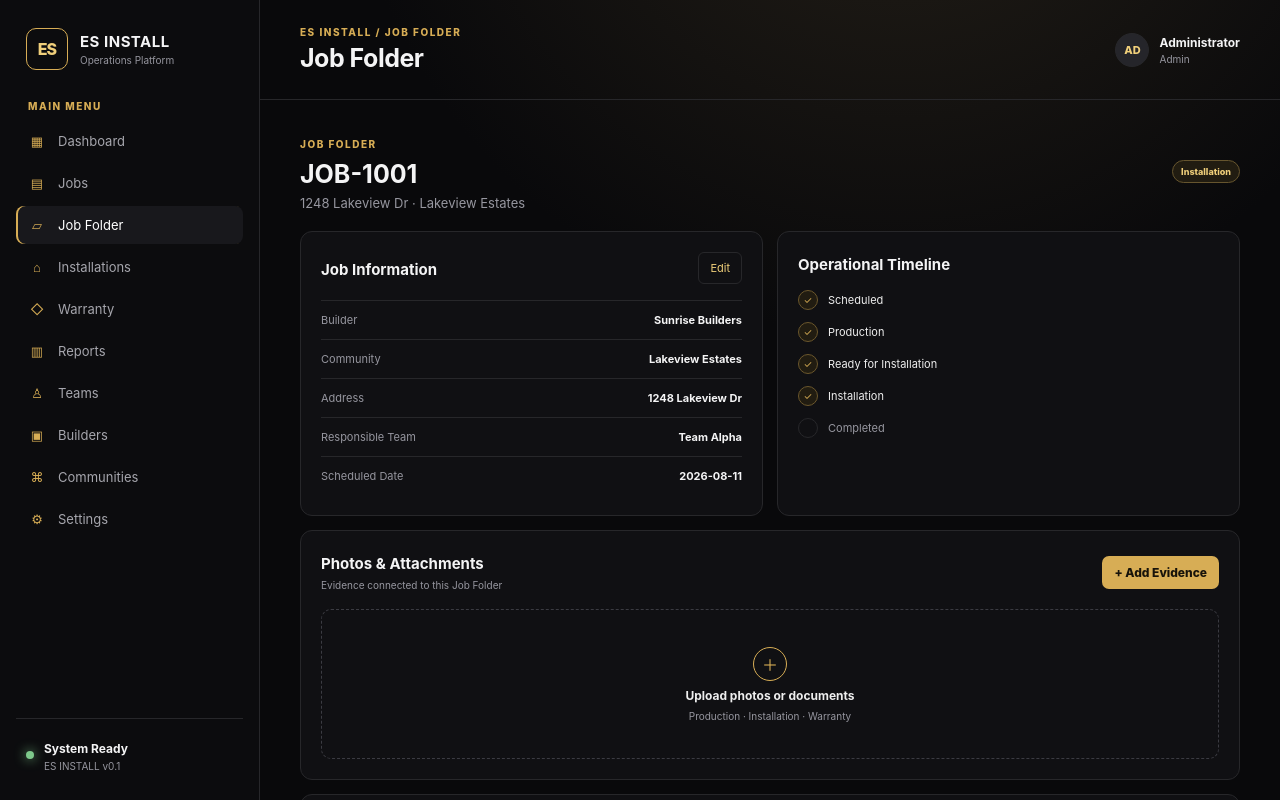
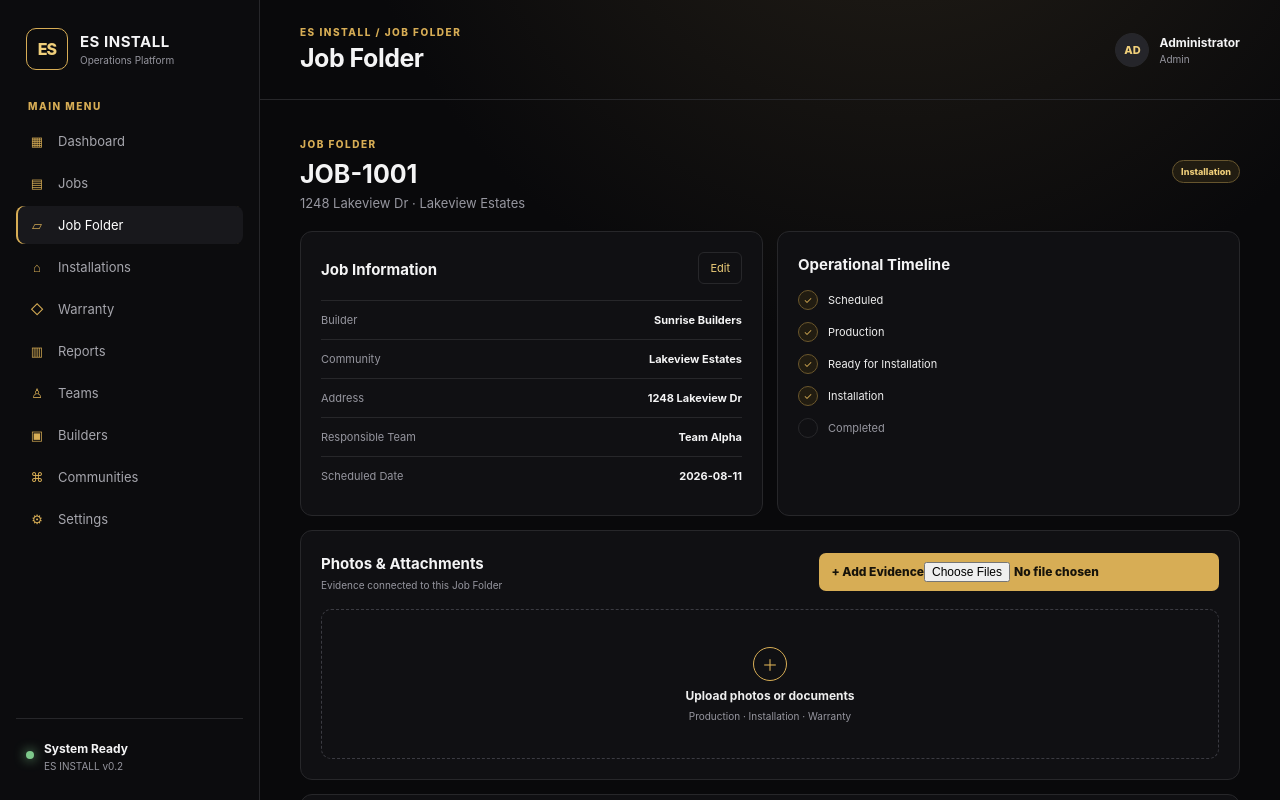
Before and after one commit to Esinstall2026/Esinstall-, a React (Vite) app: page / in a window 1280 px wide. Both pictures are taken after a click on the button "Open latest Job". Shown: the top 800 px of the page. Built offline with nearby package versions, Linux system fonts and the light colour scheme.

Commit message:
feat: make job folder editing and evidence functional

```diff
--- a/src/App.tsx
+++ b/src/App.tsx
@@ -1,6 +1,6 @@
-import { useMemo, useState } from "react";
-import { builders, communities, jobs, teams } from "./data";
-import { Job, Page } from "./types";
+import { ChangeEvent, useMemo, useState } from "react";
+import { builders, communities, jobs as seedJobs, teams } from "./data";
+import { Job, JobStatus, Page } from "./types";
 
 const nav: { label: Page; icon: string }[] = [
   { label: "Dashboard", icon: "▦" },
@@ -15,317 +15,134 @@ const nav: { label: Page; icon: string }[] = [
   { label: "Settings", icon: "⚙" }
 ];
 
+const statuses: JobStatus[] = ["Scheduled", "Production", "Ready for Installation", "Installation", "Completed", "Warranty"];
+
 function App() {
   const [page, setPage] = useState<Page>("Dashboard");
-  const [selectedJob, setSelectedJob] = useState<Job | null>(jobs[0]);
+  const [jobList, setJobList] = useState<Job[]>(() => loadJobs());
+  const [selectedJobId, setSelectedJobId] = useState<string>(jobList[0]?.id ?? "");
   const [search, setSearch] = useState("");
 
+  const selectedJob = jobList.find((job) => job.id === selectedJobId) ?? null;
   const filteredJobs = useMemo(
-    () =>
-      jobs.filter((job) =>
-        `${job.id} ${job.address} ${job.builder} ${job.community}`
-          .toLowerCase()
-          .includes(search.toLowerCase())
-      ),
-    [search]
+    () => jobList.filter((job) => `${job.id} ${job.address} ${job.builder} ${job.community}`.toLowerCase().includes(search.toLowerCase())),
+    [jobList, search]
   );
 
   const openJob = (job: Job) => {
-    setSelectedJob(job);
+    setSelectedJobId(job.id);
     setPage("Job Folder");
+  };
+
+  const updateJob = (updated: Job) => {
+    const next = jobList.map((job) => (job.id === updated.id ? updated : job));
+    setJobList(next);
+    saveJobs(next);
   };
 
   return (
     <div className="app-shell">
       <aside className="sidebar">
-        <div className="brand">
-          <div className="brand-mark">ES</div>
-          <div>
-            <strong>ES INSTALL</strong>
-            <span>Operations Platform</span>
-          </div>
-        </div>
-
+        <div className="brand"><div className="brand-mark">ES</div><div><strong>ES INSTALL</strong><span>Operations Platform</span></div></div>
         <div className="nav-title">MAIN MENU</div>
-        <nav>
-          {nav.map((item) => (
-            <button
-              key={item.label}
-              className={`nav-item ${page === item.label ? "active" : ""}`}
-              onClick={() => setPage(item.label)}
-            >
-              <span className="nav-icon">{item.icon}</span>
-              {item.label}
-            </button>
-          ))}
-        </nav>
-
-        <div className="sidebar-footer">
-          <div className="status-dot" />
-          <div>
-            <strong>System Ready</strong>
-            <span>ES INSTALL v0.1</span>
-          </div>
-        </div>
+        <nav>{nav.map((item) => <button key={item.label} className={`nav-item ${page === item.label ? "active" : ""}`} onClick={() => setPage(item.label)}><span className="nav-icon">{item.icon}</span>{item.label}</button>)}</nav>
+        <div className="sidebar-footer"><div className="status-dot" /><div><strong>System Ready</strong><span>ES INSTALL v0.2</span></div></div>
       </aside>
 
       <main className="main">
-        <header className="topbar">
-          <div>
-            <div className="eyebrow">ES INSTALL / {page.toUpperCase()}</div>
-            <h1>{page}</h1>
-          </div>
-          <div className="top-actions">
-            <div className="user-chip">
-              <div className="avatar">AD</div>
-              <div>
-                <strong>Administrator</strong>
-                <span>Admin</span>
-              </div>
-            </div>
-          </div>
-        </header>
+        <header className="topbar"><div><div className="eyebrow">ES INSTALL / {page.toUpperCase()}</div><h1>{page}</h1></div><div className="top-actions"><div className="user-chip"><div className="avatar">AD</div><div><strong>Administrator</strong><span>Admin</span></div></div></div></header>
 
-        {page === "Dashboard" && (
-          <Dashboard onOpenJob={openJob} />
-        )}
-
-        {page === "Jobs" && (
-          <JobsPage jobs={filteredJobs} search={search} setSearch={setSearch} onOpenJob={openJob} />
-        )}
-
-        {page === "Job Folder" && selectedJob && (
-          <JobFolder job={selectedJob} />
-        )}
-
-        {page !== "Dashboard" && page !== "Jobs" && page !== "Job Folder" && (
-          <ModulePlaceholder page={page} />
-        )}
+        {page === "Dashboard" && <Dashboard jobs={jobList} onOpenJob={openJob} />}
+        {page === "Jobs" && <JobsPage jobs={filteredJobs} search={search} setSearch={setSearch} onOpenJob={openJob} />}
+        {page === "Job Folder" && selectedJob && <JobFolder job={selectedJob} onSave={updateJob} />}
+        {page !== "Dashboard" && page !== "Jobs" && page !== "Job Folder" && <ModulePlaceholder page={page} />}
       </main>
     </div>
   );
 }
 
-function Dashboard({ onOpenJob }: { onOpenJob: (job: Job) => void }) {
-  const metrics = [
-    ["Jobs in Progress", "18", "+12%"],
-    ["Installations Today", "7", "+2"],
-    ["Open Warranties", "4", "-18%"],
-    ["Teams in Field", "6", "100%"]
-  ];
-
-  return (
-    <div className="content">
-      <section className="hero">
-        <div>
-          <span className="gold-label">OPERATIONS OVERVIEW</span>
-          <h2>Good morning, Administrator.</h2>
-          <p>Monitor jobs, production, installations and warranties from one place.</p>
-        </div>
-        <button className="primary" onClick={() => onOpenJob(jobs[0])}>Open latest Job</button>
-      </section>
-
-      <section className="metric-grid">
-        {metrics.map(([label, value, delta]) => (
-          <div className="metric-card" key={label}>
-            <span>{label}</span>
-            <div className="metric-value">{value}</div>
-            <small>{delta} this week</small>
-          </div>
-        ))}
-      </section>
-
-      <div className="two-column">
-        <section className="panel">
-          <div className="panel-head">
-            <div>
-              <span className="gold-label">OPERATIONS</span>
-              <h3>Active Jobs</h3>
-            </div>
-            <button className="ghost" onClick={() => window.scrollTo(0, 0)}>View all</button>
-          </div>
-          <div className="job-list">
-            {jobs.slice(0, 4).map((job) => (
-              <button className="job-row" key={job.id} onClick={() => onOpenJob(job)}>
-                <div className="job-code">{job.id}</div>
-                <div className="job-main">
-                  <strong>{job.address}</strong>
-                  <span>{job.builder} · {job.community}</span>
-                </div>
-                <Status status={job.status} />
-                <span className="arrow">→</span>
-              </button>
-            ))}
-          </div>
-        </section>
-
-        <section className="panel">
-          <div className="panel-head">
-            <div>
-              <span className="gold-label">WEEK</span>
-              <h3>Installation Agenda</h3>
-            </div>
-          </div>
-          <div className="agenda">
-            {["MON 11", "TUE 12", "WED 13", "THU 14", "FRI 15"].map((day, i) => (
-              <div className={`agenda-day ${i === 0 ? "today" : ""}`} key={day}>
-                <span>{day}</span>
-                <strong>{i === 0 ? "3" : i === 1 ? "4" : i === 2 ? "2" : "5"}</strong>
-                <small>installs</small>
-              </div>
-            ))}
-          </div>
-        </section>
-      </div>
+function Dashboard({ jobs, onOpenJob }: { jobs: Job[]; onOpenJob: (job: Job) => void }) {
+  const metrics = [["Jobs in Progress", "18", "+12%"], ["Installations Today", "7", "+2"], ["Open Warranties", "4", "-18%"], ["Teams in Field", "6", "100%"]];
+  return <div className="content">
+    <section className="hero"><div><span className="gold-label">OPERATIONS OVERVIEW</span><h2>Good morning, Administrator.</h2><p>Monitor jobs, production, installations and warranties from one place.</p></div><button className="primary" onClick={() => jobs[0] && onOpenJob(jobs[0])}>Open latest Job</button></section>
+    <section className="metric-grid">{metrics.map(([label, value, delta]) => <div className="metric-card" key={label}><span>{label}</span><div className="metric-value">{value}</div><small>{delta} this week</small></div>)}</section>
+    <div className="two-column">
+      <section className="panel"><div className="panel-head"><div><span className="gold-label">OPERATIONS</span><h3>Active Jobs</h3></div><button className="ghost" onClick={() => onOpenJob(jobs[0])}>View all</button></div><div className="job-list">{jobs.slice(0, 4).map((job) => <button className="job-row" key={job.id} onClick={() => onOpenJob(job)}><div className="job-code">{job.id}</div><div className="job-main"><strong>{job.address}</strong><span>{job.builder} · {job.community}</span></div><Status status={job.status} /><span className="arrow">→</span></button>)}</div></section>
+      <section className="panel"><div className="panel-head"><div><span className="gold-label">WEEK</span><h3>Installation Agenda</h3></div></div><div className="agenda">{["MON 11", "TUE 12", "WED 13", "THU 14", "FRI 15"].map((day, i) => <div className={`agenda-day ${i === 0 ? "today" : ""}`} key={day}><span>{day}</span><strong>{i === 0 ? "3" : i === 1 ? "4" : i === 2 ? "2" : "5"}</strong><small>installs</small></div>)}</div></section>
     </div>
-  );
+  </div>;
 }
 
-function JobsPage({
-  jobs,
-  search,
-  setSearch,
-  onOpenJob
-}: {
-  jobs: Job[];
-  search: string;
-  setSearch: (value: string) => void;
-  onOpenJob: (job: Job) => void;
-}) {
-  return (
-    <div className="content">
-      <section className="page-tools">
-        <div>
-          <span className="gold-label">JOB MANAGEMENT</span>
-          <h2>All Jobs</h2>
-        </div>
-        <button className="primary">+ New Job</button>
-      </section>
-
-      <div className="search-box">
-        <span>⌕</span>
-        <input value={search} onChange={(e) => setSearch(e.target.value)} placeholder="Search by job, address, builder or community..." />
-      </div>
-
-      <section className="panel table-panel">
-        <div className="table-head">
-          <span>JOB</span><span>LOCATION</span><span>BUILDER</span><span>TEAM</span><span>STATUS</span><span></span>
-        </div>
-        {jobs.map((job) => (
-          <button className="table-row" key={job.id} onClick={() => onOpenJob(job)}>
-            <strong>{job.id}</strong>
-            <span>{job.address}<small>{job.community}</small></span>
-            <span>{job.builder}</span>
-            <span>{job.team}</span>
-            <Status status={job.status} />
-            <span>→</span>
-          </button>
-        ))}
-      </section>
-    </div>
-  );
+function JobsPage({ jobs, search, setSearch, onOpenJob }: { jobs: Job[]; search: string; setSearch: (value: string) => void; onOpenJob: (job: Job) => void }) {
+  return <div className="content"><section className="page-tools"><div><span className="gold-label">JOB MANAGEMENT</span><h2>All Jobs</h2></div><button className="primary">+ New Job</button></section><div className="search-box"><span>⌕</span><input value={search} onChange={(e) => setSearch(e.target.value)} placeholder="Search by job, address, builder or community..." /></div><section className="panel table-panel"><div className="table-head"><span>JOB</span><span>LOCATION</span><span>BUILDER</span><span>TEAM</span><span>STATUS</span><span></span></div>{jobs.map((job) => <button className="table-row" key={job.id} onClick={() => onOpenJob(job)}><strong>{job.id}</strong><span>{job.address}<small>{job.community}</small></span><span>{job.builder}</span><span>{job.team}</span><Status status={job.status} /><span>→</span></button>)}</section></div>;
 }
 
-function JobFolder({ job }: { job: Job }) {
-  return (
-    <div className="content">
-      <section className="job-folder-head">
-        <div>
-          <span className="gold-label">JOB FOLDER</span>
-          <h2>{job.id}</h2>
-          <p>{job.address} · {job.community}</p>
-        </div>
-        <Status status={job.status} />
+function JobFolder({ job, onSave }: { job: Job; onSave: (job: Job) => void }) {
+  const [editing, setEditing] = useState(false);
+  const [draft, setDraft] = useState(job);
+  const [evidence, setEvidence] = useState<Evidence[]>(() => loadEvidence(job.id));
+
+  const beginEdit = () => { setDraft(job); setEditing(true); };
+  const save = () => { onSave(draft); setEditing(false); };
+  const cancel = () => { setDraft(job); setEditing(false); };
+
+  const addEvidence = (event: ChangeEvent<HTMLInputElement>) => {
+    const files = Array.from(event.target.files ?? []);
+    if (!files.length) return;
+    const next = [...evidence, ...files.map((file) => ({ name: file.name, type: file.type || "file", size: file.size, addedAt: new Date().toISOString() }))];
+    setEvidence(next);
+    saveEvidence(job.id, next);
+    event.target.value = "";
+  };
+
+  const removeEvidence = (name: string, addedAt: string) => {
+    const next = evidence.filter((item) => !(item.name === name && item.addedAt === addedAt));
+    setEvidence(next);
+    saveEvidence(job.id, next);
+  };
+
+  return <div className="content">
+    <section className="job-folder-head"><div><span className="gold-label">JOB FOLDER</span><h2>{job.id}</h2><p>{job.address} · {job.community}</p></div><Status status={job.status} /></section>
+    <div className="folder-grid">
+      <section className="panel"><div className="panel-head"><h3>Job Information</h3>{editing ? <div className="button-group"><button className="ghost" onClick={cancel}>Cancel</button><button className="primary small" onClick={save}>Save</button></div> : <button className="ghost" onClick={beginEdit}>Edit</button>}</div>
+        {editing ? <EditForm draft={draft} setDraft={setDraft} /> : <><Info label="Builder" value={job.builder} /><Info label="Community" value={job.community} /><Info label="Address" value={job.address} /><Info label="Responsible Team" value={job.team} /><Info label="Scheduled Date" value={job.date} /></>}
       </section>
-
-      <div className="folder-grid">
-        <section className="panel">
-          <div className="panel-head"><h3>Job Information</h3><button className="ghost">Edit</button></div>
-          <Info label="Builder" value={job.builder} />
-          <Info label="Community" value={job.community} />
-          <Info label="Address" value={job.address} />
-          <Info label="Responsible Team" value={job.team} />
-          <Info label="Scheduled Date" value={job.date} />
-        </section>
-
-        <section className="panel">
-          <div className="panel-head"><h3>Operational Timeline</h3></div>
-          <Timeline current={job.status} />
-        </section>
-
-        <section className="panel full">
-          <div className="panel-head">
-            <div><h3>Photos & Attachments</h3><span className="muted">Evidence connected to this Job Folder</span></div>
-            <button className="primary small">+ Add Evidence</button>
-          </div>
-          <div className="upload-zone">
-            <div className="upload-icon">＋</div>
-            <strong>Upload photos or documents</strong>
-            <span>Production · Installation · Warranty</span>
-          </div>
-        </section>
-
-        <section className="panel full">
-          <div className="panel-head"><h3>Activity History</h3></div>
-          <div className="history">
-            <History time="Today · 09:42" title="Installation status updated" detail={`Status changed to ${job.status}`} />
-            <History time="Yesterday · 16:18" title="Team assigned" detail={`${job.team} assigned to this Job`} />
-            <History time="Aug 08 · 11:05" title="Job created" detail="Job folder initialized" />
-          </div>
-        </section>
-      </div>
+      <section className="panel"><div className="panel-head"><h3>Operational Timeline</h3></div><Timeline current={job.status} /></section>
+      <section className="panel full"><div className="panel-head"><div><h3>Photos & Attachments</h3><span className="muted">Evidence connected to this Job Folder</span></div><label className="primary small upload-button">+ Add Evidence<input type="file" multiple accept="image/*,.pdf,.doc,.docx" onChange={addEvidence} /></label></div>
+        {evidence.length === 0 ? <div className="upload-zone"><div className="upload-icon">＋</div><strong>Upload photos or documents</strong><span>Production · Installation · Warranty</span></div> : <div className="evidence-list">{evidence.map((item) => <div className="evidence-row" key={`${item.name}-${item.addedAt}`}><div className="evidence-icon">{item.type.startsWith("image/") ? "▧" : "▤"}</div><div><strong>{item.name}</strong><small>{formatBytes(item.size)} · {new Date(item.addedAt).toLocaleString()}</small></div><button className="ghost danger" onClick={() => removeEvidence(item.name, item.addedAt)}>Remove</button></div>)}</div>}
+      </section>
+      <section className="panel full"><div className="panel-head"><h3>Activity History</h3></div><div className="history"><History time="Today · 09:42" title="Job Folder opened" detail="Operational record viewed" /><History time="Today" title="Evidence area ready" detail={`${evidence.length} file${evidence.length === 1 ? "" : "s"} attached to this folder`} /><History time="System" title="Job folder initialized" detail="ES INSTALL operational record" /></div></section>
     </div>
-  );
+  </div>;
 }
 
-function ModulePlaceholder({ page }: { page: Page }) {
-  const descriptions: Record<string, string> = {
-    Installations: "Installation scheduling, teams in field and completion tracking.",
-    Warranty: "Open warranty cases, evidence and resolution tracking.",
-    Reports: "Operational reports and performance indicators.",
-    Teams: "Installation teams, assignments and field status.",
-    Builders: "Builder directory and job relationships.",
-    Communities: "Community directory and job relationships.",
-    Settings: "System configuration, roles and future integrations."
-  };
-  return (
-    <div className="content empty-module">
-      <div className="module-card">
-        <div className="large-icon">ES</div>
-        <span className="gold-label">MODULE READY</span>
-        <h2>{page}</h2>
-        <p>{descriptions[page]}</p>
-        <span className="muted">UI foundation created · Backend integration is the next development layer.</span>
-      </div>
-    </div>
-  );
+function EditForm({ draft, setDraft }: { draft: Job; setDraft: (job: Job) => void }) {
+  const update = (key: keyof Job, value: string) => setDraft({ ...draft, [key]: value } as Job);
+  return <div className="edit-form">
+    <Field label="Builder"><select value={draft.builder} onChange={(e) => update("builder", e.target.value)}>{builders.map((item) => <option key={item}>{item}</option>)}</select></Field>
+    <Field label="Community"><select value={draft.community} onChange={(e) => update("community", e.target.value)}>{communities.map((item) => <option key={item}>{item}</option>)}</select></Field>
+    <Field label="Address"><input value={draft.address} onChange={(e) => update("address", e.target.value)} /></Field>
+    <Field label="Responsible Team"><select value={draft.team} onChange={(e) => update("team", e.target.value)}>{teams.map((item) => <option key={item}>{item}</option>)}</select></Field>
+    <Field label="Scheduled Date"><input type="date" value={draft.date} onChange={(e) => update("date", e.target.value)} /></Field>
+    <Field label="Status"><select value={draft.status} onChange={(e) => update("status", e.target.value)}>{statuses.map((item) => <option key={item}>{item}</option>)}</select></Field>
+  </div>;
 }
 
-function Status({ status }: { status: string }) {
-  return <span className={`status status-${status.toLowerCase().replaceAll(" ", "-")}`}>{status}</span>;
-}
+function Field({ label, children }: { label: string; children: React.ReactNode }) { return <label className="field"><span>{label}</span>{children}</label>; }
 
-function Info({ label, value }: { label: string; value: string }) {
-  return <div className="info-row"><span>{label}</span><strong>{value}</strong></div>;
-}
+function ModulePlaceholder({ page }: { page: Page }) { const descriptions: Record<string, string> = { Installations: "Installation scheduling, teams in field and completion tracking.", Warranty: "Open warranty cases, evidence and resolution tracking.", Reports: "Operational reports and performance indicators.", Teams: "Installation teams, assignments and field status.", Builders: "Builder directory and job relationships.", Communities: "Community directory and job relationships.", Settings: "System configuration, roles and future integrations." }; return <div className="content empty-module"><div className="module-card"><div className="large-icon">ES</div><span className="gold-label">MODULE READY</span><h2>{page}</h2><p>{descriptions[page]}</p><span className="muted">UI foundation created · Backend integration is the next development layer.</span></div></div>; }
+function Status({ status }: { status: string }) { return <span className={`status status-${status.toLowerCase().replaceAll(" ", "-")}`}>{status}</span>; }
+function Info({ label, value }: { label: string; value: string }) { return <div className="info-row"><span>{label}</span><strong>{value}</strong></div>; }
+function Timeline({ current }: { current: string }) { const steps = ["Scheduled", "Production", "Ready for Installation", "Installation", "Completed"]; const index = Math.max(0, steps.indexOf(current)); return <div className="timeline">{steps.map((step, i) => <div className={`timeline-item ${i <= index ? "done" : ""}`} key={step}><div className="timeline-dot">{i <= index ? "✓" : ""}</div><span>{step}</span></div>)}</div>; }
+function History({ time, title, detail }: { time: string; title: string; detail: string }) { return <div className="history-row"><span>{time}</span><div><strong>{title}</strong><small>{detail}</small></div></div>; }
 
-function Timeline({ current }: { current: string }) {
-  const steps = ["Scheduled", "Production", "Ready for Installation", "Installation", "Completed"];
-  const index = Math.max(0, steps.indexOf(current));
-  return (
-    <div className="timeline">
-      {steps.map((step, i) => (
-        <div className={`timeline-item ${i <= index ? "done" : ""}`} key={step}>
-          <div className="timeline-dot">{i <= index ? "✓" : ""}</div>
-          <span>{step}</span>
-        </div>
-      ))}
-    </div>
-  );
-}
-
-function History({ time, title, detail }: { time: string; title: string; detail: string }) {
-  return <div className="history-row"><span>{time}</span><div><strong>{title}</strong><small>{detail}</small></div></div>;
-}
+interface Evidence { name: string; type: string; size: number; addedAt: string; }
+const JOBS_KEY = "es-install-jobs-v2";
+const evidenceKey = (id: string) => `es-install-evidence-${id}`;
+function loadJobs(): Job[] { try { const raw = localStorage.getItem(JOBS_KEY); return raw ? JSON.parse(raw) : seedJobs; } catch { return seedJobs; } }
+function saveJobs(value: Job[]) { try { localStorage.setItem(JOBS_KEY, JSON.stringify(value)); } catch { /* storage unavailable */ } }
+function loadEvidence(id: string): Evidence[] { try { const raw = localStorage.getItem(evidenceKey(id)); return raw ? JSON.parse(raw) : []; } catch { return []; } }
+function saveEvidence(id: string, value: Evidence[]) { try { localStorage.setItem(evidenceKey(id), JSON.stringify(value)); } catch { /* storage unavailable */ } }
+function formatBytes(bytes: number) { if (!bytes) return "0 KB"; const units = ["B", "KB", "MB", "GB"]; const i = Math.floor(Math.log(bytes) / Math.log(1024)); return `${(bytes / 1024 ** i).toFixed(i ? 1 : 0)} ${units[i]}`; }
 
 export default App;
```
